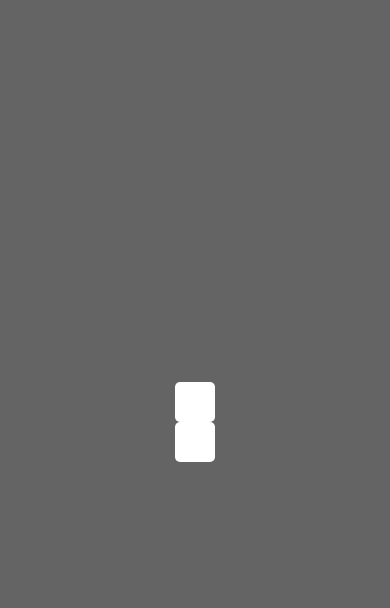
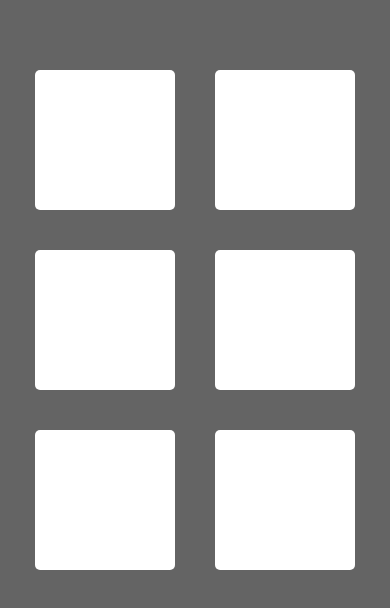
Before and after one commit to ehymowitz/expo-sampler, a React Native app: screen / in a window 390 px wide. Shown: the top 608 px of the page. Built offline with nearby package versions, Linux system fonts and the light colour scheme.

Commit message:
got grid and some more notes

```diff
--- a/App.js
+++ b/App.js
@@ -1,41 +1,74 @@
 import React from 'react';
-import { StyleSheet, View, Text, TouchableOpacity } from 'react-native';
-import { StatusBar } from 'expo-status-bar';
-import { Synth } from "tone"
+import { StyleSheet, SafeAreaView, TouchableOpacity, FlatList } from 'react-native';
+import { MembraneSynth } from "tone"
 
-const synth = new Synth().toDestination();
+const synth = new MembraneSynth().toDestination();
 
+const DATA = [
+  {
+    id: 0,
+    tone: "A1",
+    length: "8n"
+  },
+  {
+    id: 1,
+    tone: "B1",
+    length: "8n"
+  },
+  {
+    id: 2,
+    tone: "C1",
+    length: "8n"
+  },
+  {
+    id: 3,
+    tone: "D2",
+    length: "8n"
+  },
+  {
+    id: 4,
+    tone: "E1",
+    length: "8n"
+  },
+    {
+    id: 5,
+    tone: "F1",
+    length: "8n"
+  }
 
-const Alert1 = () => {
-  synth.triggerAttackRelease("C4", "8n");
-}
-
-const Alert2 = () => {
-  synth.triggerAttackRelease("C5", "8n");
-}
+]
 
 export default function App() {
+
   return (
-    <View style={styles.container}>
-      <TouchableOpacity onPress={()=> Alert1()} style={styles.button}>
-      </TouchableOpacity>
-      <TouchableOpacity onPress={()=> Alert2()} style={styles.button}>
-      </TouchableOpacity>
-    </View>
+    <SafeAreaView style={styles.container}>
+      <FlatList
+        data={DATA}
+        renderItem = {(data) =>
+          <TouchableOpacity
+            onPress={() =>
+              synth.triggerAttackRelease(`${data.item.tone}`, `${data.item.length}`)
+            }
+            style={styles.button}/>
+        }
+        numColumns={2}
+      />
+    </SafeAreaView>
   );
 }
 
 const styles = StyleSheet.create({
   container: {
+    paddingTop: 50,
     flex: 1,
     backgroundColor: 'rgb(100,100,100)',
     alignItems: 'center',
-    justifyContent: 'center',
   },
 
   button: {
     backgroundColor: "rgb(255,255,255)",
-    padding: 20,
+    padding: 70,
+    margin: 20,
     borderRadius: 5,
   }
 });
```
